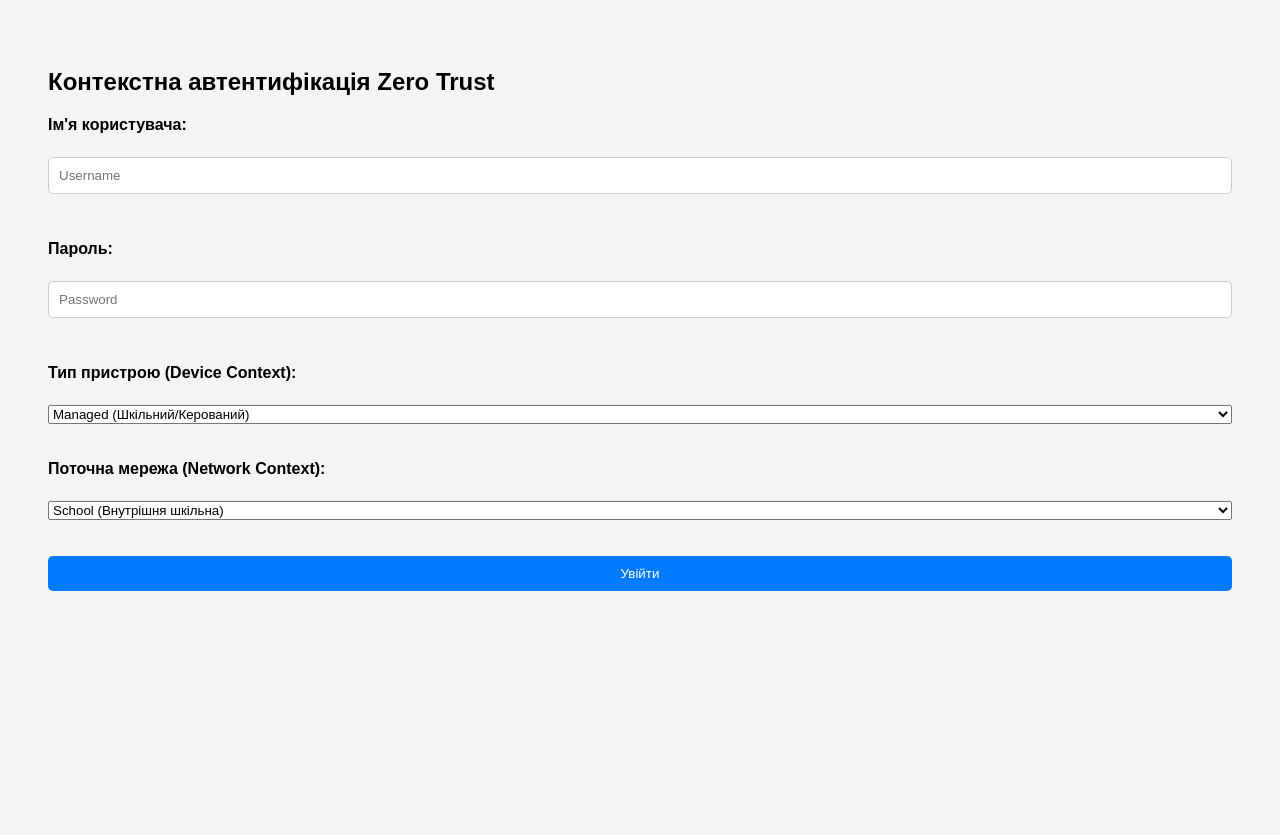
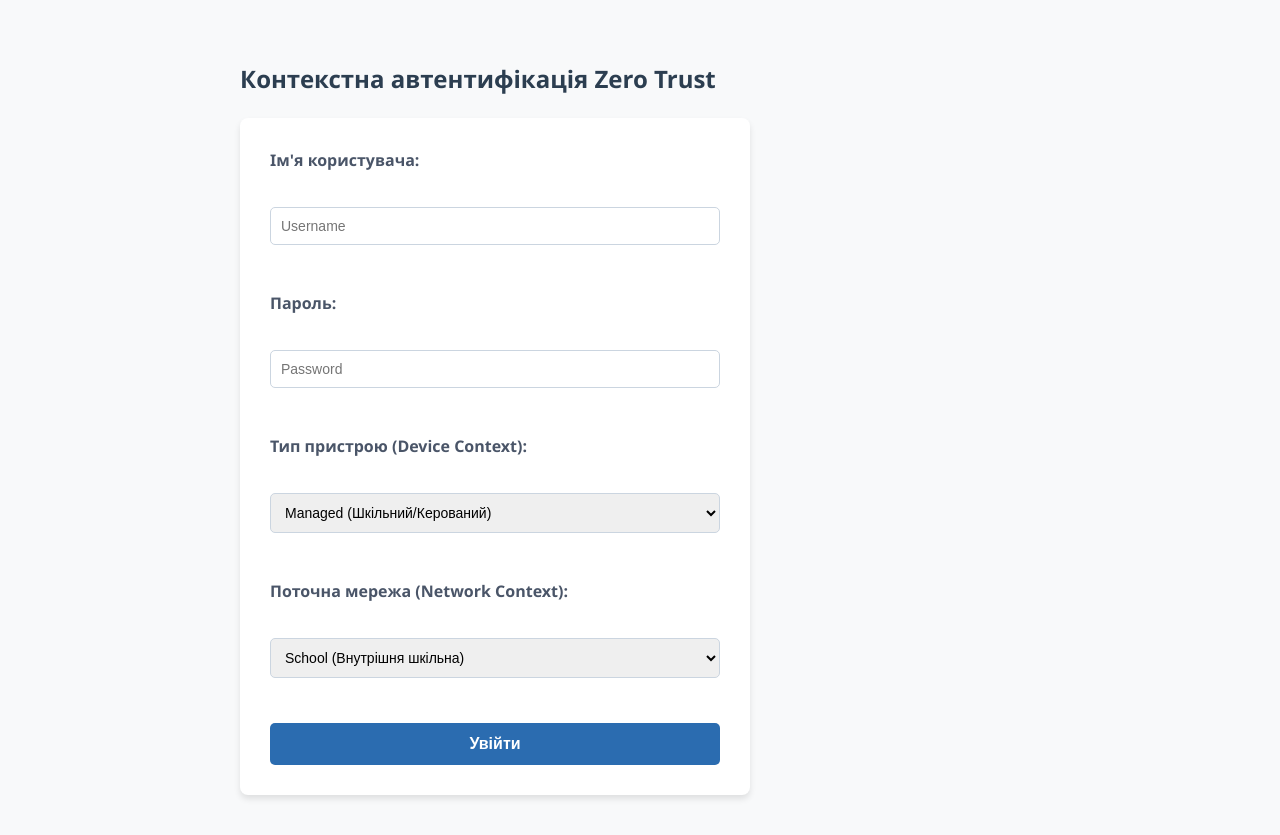
Before and after one commit to kettycollins/master_final_project, a Flask app: page /login in a window 1280 px wide. Before the commit the page ends 591 px from the top, so only its background shows below. Run offline with Flask 3, Linux system fonts and the light colour scheme; parts of the project's set-up code (start-up, migrations or seed data) failed here and were passed over.

Commit message:
updated warning box, profile box and error box

```diff
--- a/static/style.css
+++ b/static/style.css
@@ -1,134 +1,159 @@
+/* Базові налаштування сторінки */
 body {
-    font-family: Arial, sans-serif;
-    background-color: #f4f4f4;
+    font-family: 'Segoe UI', Tahoma, Geneva, Verdana, sans-serif;
+    background-color: #f8f9fa;
+    color: #333;
     padding: 40px;
+    max-width: 800px;
+    margin: 0 auto;
+    line-height: 1.6;
 }
 
-.container {
-    background: white;
-    padding: 20px;
-    border-radius: 10px;
+h1,
+h2,
+h3 {
+    color: #2c3e50;
 }
 
-h1 {
-    color: #333;
+/* Навігація та кнопки */
+nav {
+    margin: 20px 0;
+    padding: 10px;
+    background: #fff;
+    border-radius: 5px;
+    box-shadow: 0 2px 4px rgba(0, 0, 0, 0.05);
 }
 
+a {
+    color: #007BFF;
+    text-decoration: none;
+    font-weight: 500;
+}
+
+a:hover {
+    text-decoration: underline;
+}
+
+.btn {
+    display: inline-block;
+    padding: 10px 20px;
+    background-color: #007BFF;
+    color: white;
+    border-radius: 5px;
+    font-weight: bold;
+    margin-top: 15px;
+}
+
+.btn:hover {
+    background-color: #0056b3;
+    text-decoration: none;
+}
+
+/* Форма контекстної автентифікації */
 form {
-    display: flex;
-    flex-direction: column;
+    background: white;
+    padding: 30px;
+    border-radius: 8px;
+    box-shadow: 0 4px 6px rgba(0, 0, 0, 0.1);
+    max-width: 450px;
 }
 
 label {
-    margin-bottom: 5px;
-    font-weight: bold;
+    display: block;
+    margin-bottom: 8px;
+    font-weight: 600;
+    color: #4a5568;
 }
 
 input[type="text"],
-input[type="password"] {
+input[type="password"],
+select {
+    width: 100%;
     padding: 10px;
-    margin-bottom: 10px;
-    border: 1px solid #ccc;
+    margin-bottom: 20px;
+    border: 1px solid #cbd5e0;
     border-radius: 5px;
+    box-sizing: border-box;
+    font-size: 14px;
 }
 
 button {
-    padding: 10px;
-    background-color: #007BFF;
+    width: 100%;
+    padding: 12px;
+    background-color: #2b6cb0;
     color: white;
     border: none;
     border-radius: 5px;
     cursor: pointer;
+    font-size: 16px;
+    font-weight: bold;
 }
 
 button:hover {
-    background-color: #0056b3;
+    background-color: #2c5282;
 }
 
-.error {
-    color: red;
-    margin-bottom: 10px;
+/* Нові інформаційні блоки архітектури Zero Trust */
+
+/* Картка профілю користувача та балів безпеки */
+.profile-box {
+    background: #edf2f7;
+    padding: 20px;
+    border-radius: 8px;
+    margin: 20px 0;
+    border-left: 5px solid #4a5568;
 }
 
-.success {
-    color: green;
-    margin-bottom: 10px;
+.profile-box strong {
+    font-size: 1.1em;
 }
 
-.logs {
-    margin-top: 20px;
+/* Попередження для Limited Access (Жовтий блок) */
+.warning-box {
+    background-color: #fffaf0;
+    border: 1px solid #feebc8;
+    border-left: 5px solid #dd6b20;
+    color: #c05621;
+    padding: 15px;
+    border-radius: 6px;
+    margin: 20px 0;
 }
 
-.logs h2 {
-    margin-bottom: 10px;
+/* Блок повної відмови у доступі (Червоний блок) */
+.error-box {
+    background-color: #fff5f5;
+    border: 1px solid #fed7d7;
+    border-left: 5px solid #e53e3e;
+    color: #c53030;
+    padding: 15px;
+    border-radius: 6px;
+    margin: 20px 0;
 }
 
-.logs table {
+/* Логи та таблиці моніторингу */
+table {
     width: 100%;
     border-collapse: collapse;
+    margin-top: 20px;
+    background: white;
 }
 
-.logs th,
-.logs td {
-    border: 1px solid #ddd;
-    padding: 8px;
-}
-.logs th {
-    background-color: #f2f2f2;
+th,
+td {
+    border: 1px solid #e2e8f0;
+    padding: 12px;
     text-align: left;
 }
 
-.logs tr:nth-child(even) {
-    background-color: #f2f2f2;
+th {
+    background-color: #f7fafc;
+    color: #4a5568;
 }
 
-.logs tr:hover {
-    background-color: #ddd;
+tr:nth-child(even) {
+    background-color: #f8fafc;
 }
 
-.logs td {
-    text-align: center;
+tr:hover {
+    background-color: #edf2f7;
 }
-
-.logs a {
-    color: #007BFF;
-    text-decoration: none;
-}
-
-.logs a:hover {
-    text-decoration: underline;
-}
-
-.logs button {
-    padding: 5px 10px;
-    background-color: #007BFF;
-    color: white;
-    border: none;
-    border-radius: 3px;
-    cursor: pointer;
-}
-
-.logs button:hover {
-    background-color: #0056b3;
-}
-
-.logs button:disabled {
-    background-color: #ccc;
-    cursor: not-allowed;
-}
-
-.logs button:disabled:hover {
-    background-color: #ccc;
-}
-
-.logs button:disabled:active {
-    background-color: #ccc;
-}
-
-.logs button:active {
-    background-color: #0056b3;
-}
-
-.logs button:disabled:active {
-    background-color: #ccc;
-}
```
